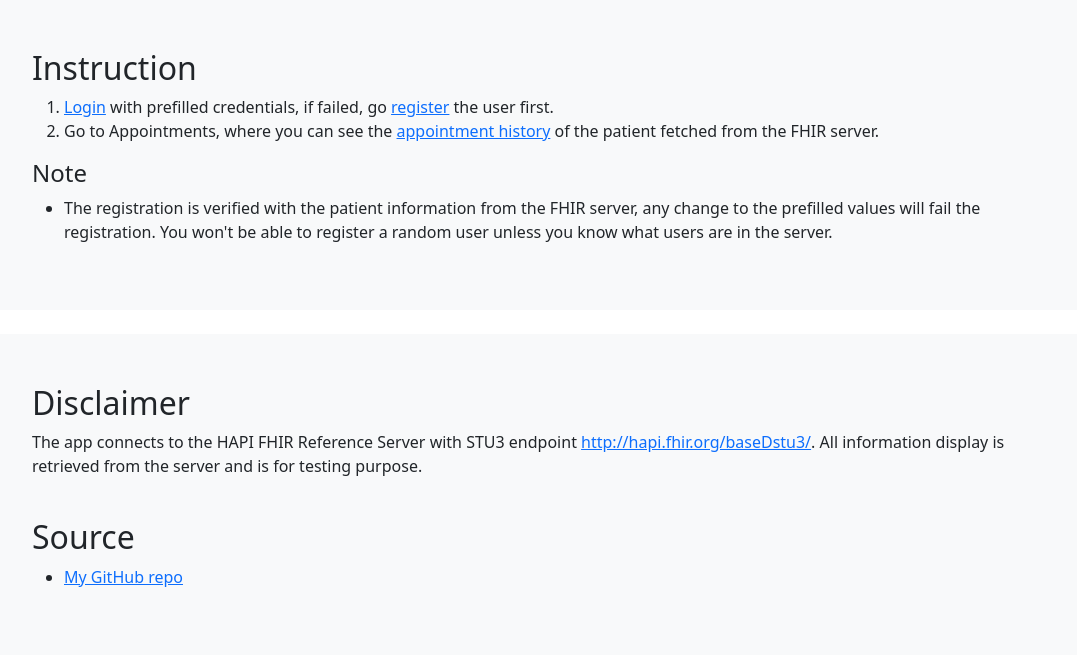
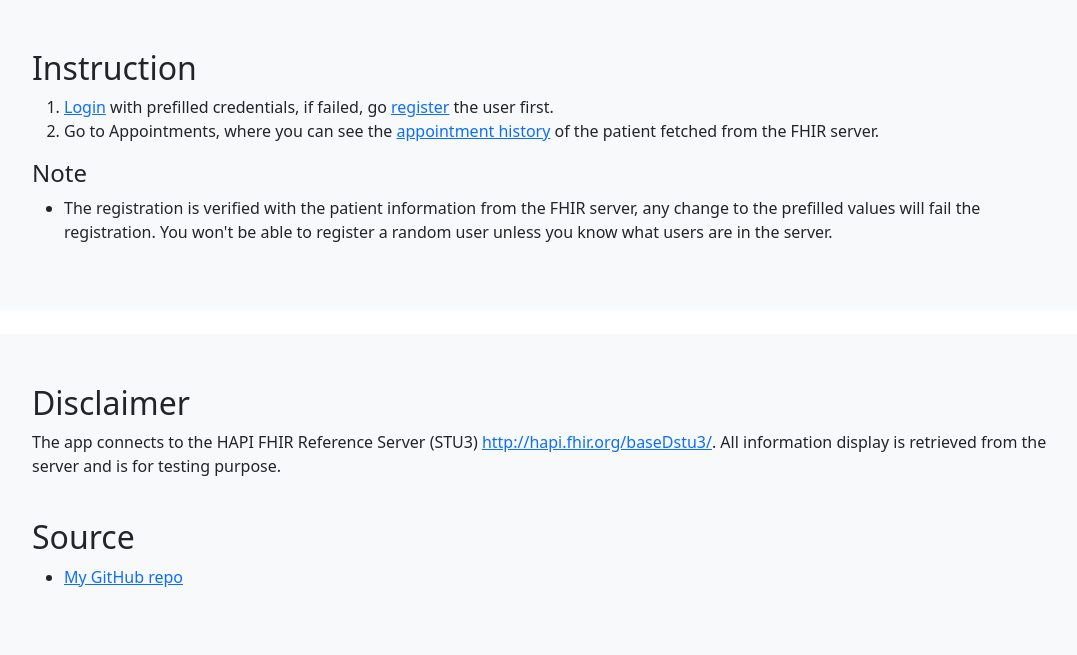
Before and after one commit to kelhwh/fhir-flask-client-web-app, a Flask app: page / in a window 1280 px wide. Shown: the part 650-1305 px from the top of the page, without its empty margins (88-1165 px from the left). Run offline with Flask 2, Linux system fonts and the light colour scheme.

Commit message:
Add README Edit welcome template

```diff
--- a/application/templates/welcome.html
+++ b/application/templates/welcome.html
@@ -39,7 +39,7 @@
   <br>
   <div class="container bg-light" style="padding:50px">
     <h2>Disclaimer</h2>
-    <p>The app connects to the HAPI FHIR Reference Server with STU3 endpoint <a href="http://hapi.fhir.org/baseDstu3/">http://hapi.fhir.org/baseDstu3/</a>. All information display is retrieved from the server and is for testing purpose.</p>
+    <p>The app connects to the HAPI FHIR Reference Server (STU3) <a href="http://hapi.fhir.org/baseDstu3/">http://hapi.fhir.org/baseDstu3/</a>. All information display is retrieved from the server and is for testing purpose.</p>
     <br>
     <h2>Source</h2>
     <ul>
```
Also changed, not shown: README.md (added).
